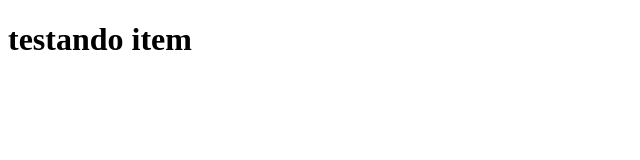
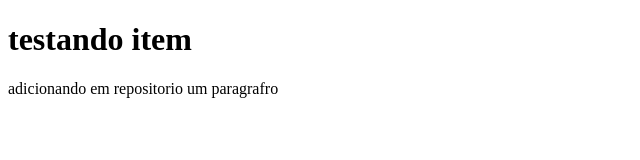
Before and after one commit to IsaacRecuperador/folderteste, a plain HTML site: page index.html in a window 1280 px wide. Shown: the whole page, without its empty margins (0-640 px from the left). Drawn offline with Linux system fonts and the light colour scheme.

Commit message:
adicionando paragrafo

```diff
--- a/index.html
+++ b/index.html
@@ -7,5 +7,8 @@
 </head>
 <body>
     <h1>testando item</h1>
+    <p>
+        adicionando em repositorio um paragrafro
+    </p>
 </body>
 </html>
```
